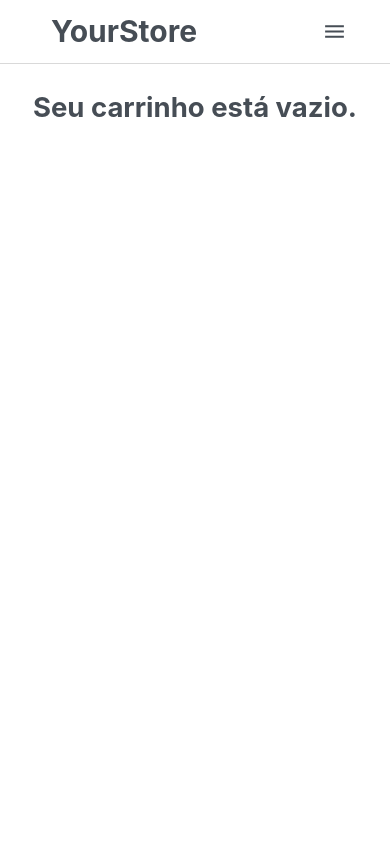
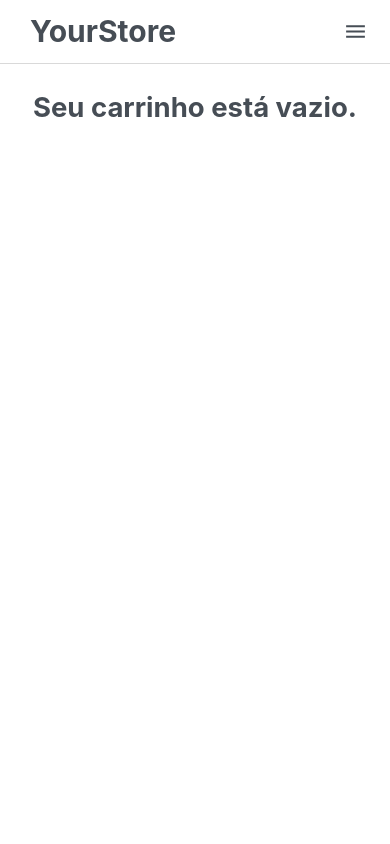
Before and after one commit to willperes/nextjs-ecommerce, a Next.js app: page /cart in a window 390 px wide. Shown: the top 844 px of the page. Built offline with nearby package versions, Linux system fonts and the light colour scheme.

Commit message:
Pequena alteração na margin da page product para melhor responsividade

```diff
--- a/app/components/modules/Header2/Header2.module.scss
+++ b/app/components/modules/Header2/Header2.module.scss
@@ -176,6 +176,9 @@
     .header2 {
         .wrapper {
             ul {
+                justify-content: space-between;
+                margin: 0 1rem;
+
                 li {
                     h1 {
                         padding: calc((2.65rem / 4) * 2) 2rem;
--- a/pages/product/Product.module.scss
+++ b/pages/product/Product.module.scss
@@ -170,6 +170,7 @@
 
     .product {
         .container {
+            margin-top: 8rem;
             gap: 1.5rem;
 
             .productInfo {
```
